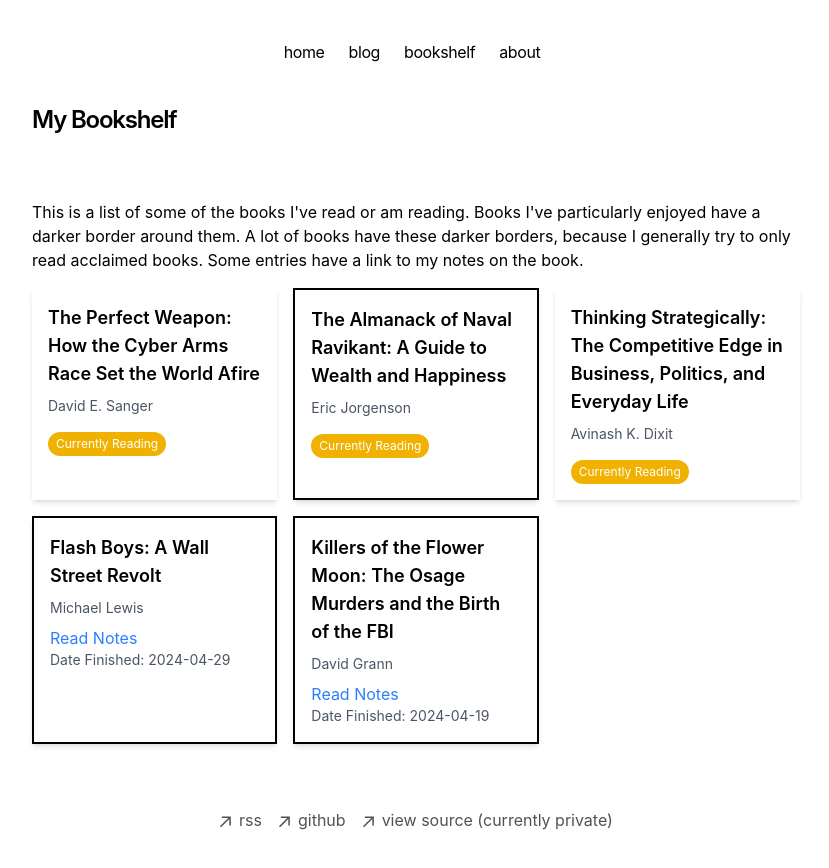
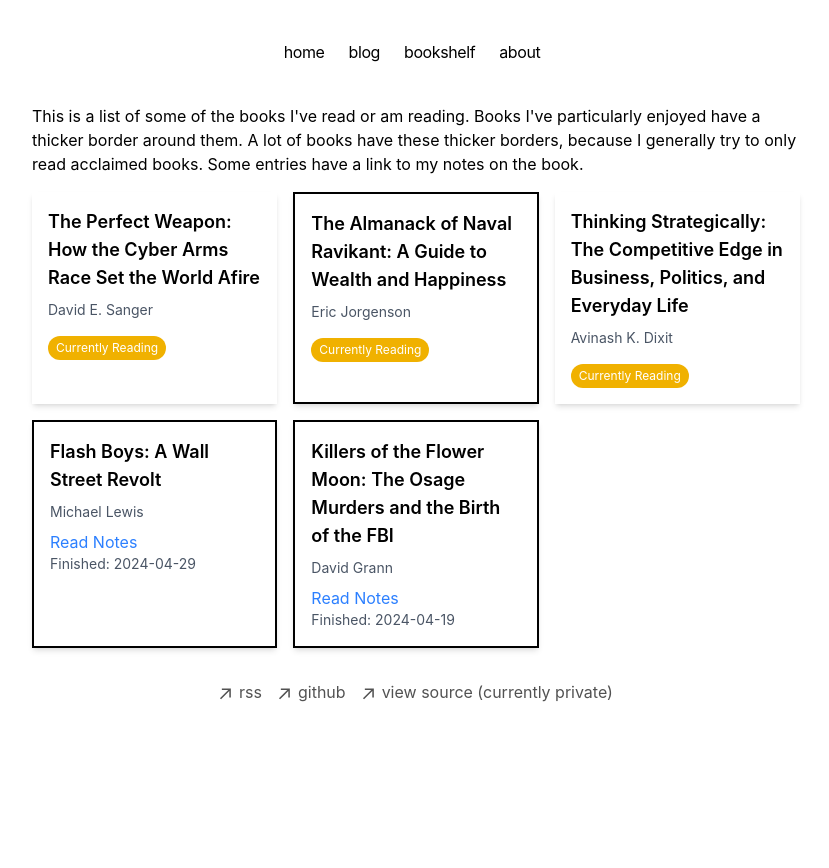
Before and after one commit to AKlyuev/arsenklyuev.com, a Next.js app: page /bookshelf in a window 1280 px wide. Shown: the top 868 px of the page, without its empty margins (224-1053 px from the left). After the commit the page ends 800 px from the top, so only its background shows below. Built offline with nearby package versions, Linux system fonts and the light colour scheme.

Commit message:
Adjusting bookshelf CSS

```diff
--- a/app/(pages)/about/page.tsx
+++ b/app/(pages)/about/page.tsx
@@ -2,7 +2,7 @@
 
 export const metadata = {
   title: "About - Arsen Klyuev",
-  description: "Read my blog.",
+  description: "About me.",
 };
 
 export default function Page() {
--- a/app/(pages)/bookshelf/page.tsx
+++ b/app/(pages)/bookshelf/page.tsx
@@ -8,9 +8,6 @@
 export default function Page() {
   return (
     <section>
-      <h1 className="font-semibold text-2xl mb-8 tracking-tighter">
-        My Bookshelf
-      </h1>
       <Bookshelf />
     </section>
   );
--- a/app/blog/page.tsx
+++ b/app/blog/page.tsx
@@ -1,8 +1,8 @@
 import { BlogPosts } from "app/components/posts";
 
 export const metadata = {
-  title: "Blog",
-  description: "Read my blog.",
+  title: "Blog - Arsen Klyuev",
+  description: "My blog.",
 };
 
 export default function Page() {
--- a/app/components/bookshelf.tsx
+++ b/app/components/bookshelf.tsx
@@ -61,21 +61,21 @@
   });
 
   return (
-    <div className="container mx-auto py-8">
+    <div className="container mx-auto dark:text-white">
       <p className="mb-4">
         This is a list of some of the books I've read or am reading. Books I've
-        particularly enjoyed have a darker border around them. A lot of books
-        have these darker borders, because I generally try to only read acclaimed books. Some
+        particularly enjoyed have a thicker border around them. A lot of books
+        have these thicker borders, because I generally try to only read acclaimed books. Some
         entries have a link to my notes on the book.
       </p>
       <div className="grid grid-cols-1 md:grid-cols-2 lg:grid-cols-3 gap-4">
         {sortedBooks.map((book) => (
           <div
             key={book.id}
-            className={`bg-white shadow-md p-4 ${book.favorite ? "border-2" : ""}`}
+            className={`bg-white shadow-md p-4 dark:bg-gray-800 ${book.favorite ? "border-2" : ""}`}
           >
-            <h2 className="text-lg font-semibold mb-2">{book.title}</h2>
-            <p className="text-sm text-gray-600 mb-2">{book.author}</p>
+            <h2 className="text-lg font-semibold mb-2 dark:text-neutral-300">{book.title}</h2>
+            <p className="text-sm text-gray-600 mb-2 dark:text-neutral-300">{book.author}</p>
             {book.notes && (
               <Link href={`/books/${book.slug}`} className="text-blue-500">
                 Read Notes
@@ -83,7 +83,7 @@
             )}
             {book.date_finished && (
               <p className="text-sm text-gray-600">
-                Date Finished: {book.date_finished}
+                Finished: {book.date_finished}
               </p>
             )}
             {!book.date_finished && (
--- a/app/layout.tsx
+++ b/app/layout.tsx
@@ -12,14 +12,14 @@
   metadataBase: new URL(baseUrl),
   title: {
     default: "Arsen Klyuev",
-    template: "%s | Next.js Portfolio Starter",
+    template: "%s",
   },
-  description: "This is my portfolio.",
+  description: "This is my website.",
   openGraph: {
-    title: "My Portfolio",
-    description: "This is my portfolio.",
+    title: "My Website",
+    description: "This is my website.",
     url: baseUrl,
-    siteName: "My Portfolio",
+    siteName: "My Website",
     locale: "en_US",
     type: "website",
   },
```
